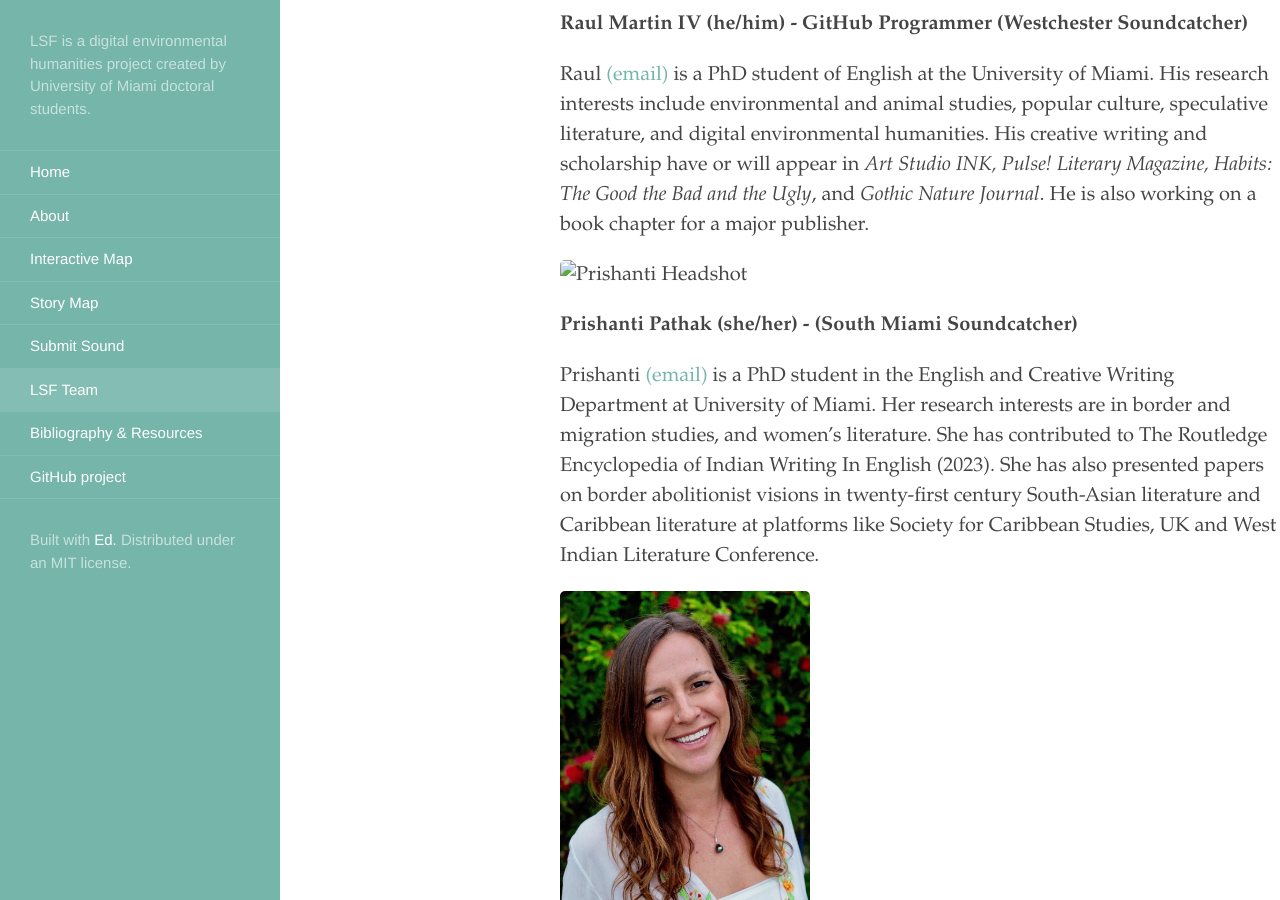
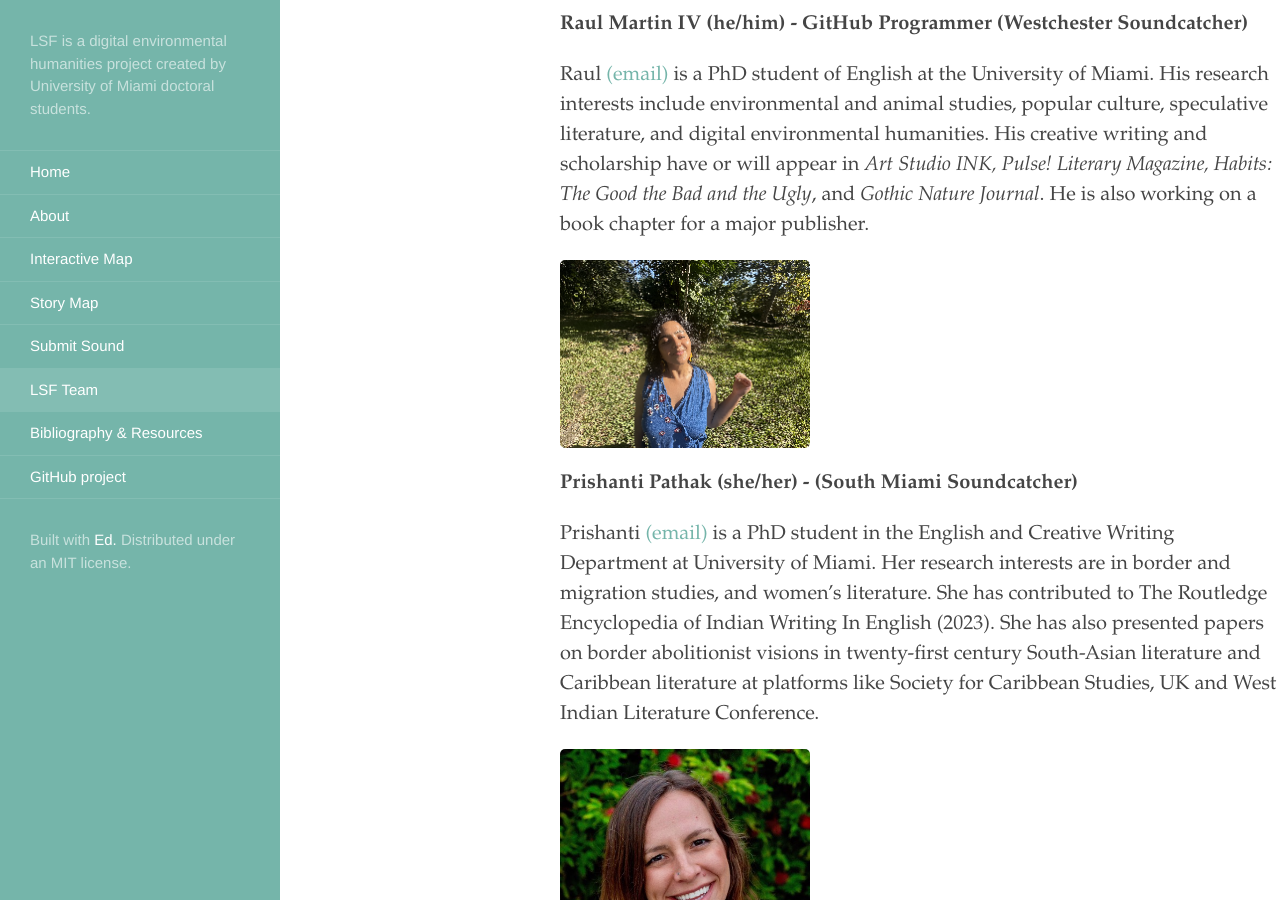
Before and after one commit to rm4-25/lsf_3, a Jekyll site: the page built from LSF Team.md, in a window 1280 px wide and 900 px high, scrolled down 883 px. Built offline with Jekyll 4.4.1, drawn with Linux system fonts in a browser that asks for light colours.

Commit message:
Update LSF Team.md
Made Prish's image html img src.

```diff
--- a/LSF Team.md
+++ b/LSF Team.md
@@ -18,7 +18,7 @@ Elizabeth [(email)](mailto:emc988@miami.edu) is a PhD student in the Department
 
 Raul [(email)](mailto:rxm1934@miami.edu) is a PhD student of English at the University of Miami. His research interests include environmental and animal studies, popular culture, speculative literature, and digital environmental humanities. His creative writing and scholarship have or will appear in _Art Studio INK, Pulse! Literary Magazine, Habits: The Good the Bad and the Ugly_, and _Gothic Nature Journal_. He is also working on a book chapter for a major publisher.
 
-![Prishanti Headshot](assets/Prish headshot_resized (2).jpg)
+<img src="https://github.com/rm4-25/lsf_3/blob/main/assets/Prish%20headshot_resized.jpg">
 
 **Prishanti Pathak (she/her) - (South Miami Soundcatcher)**
 
```
